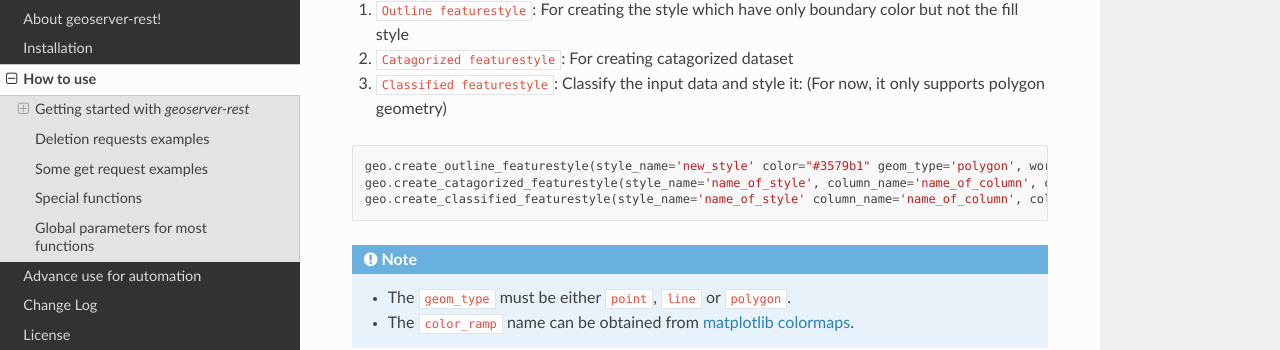
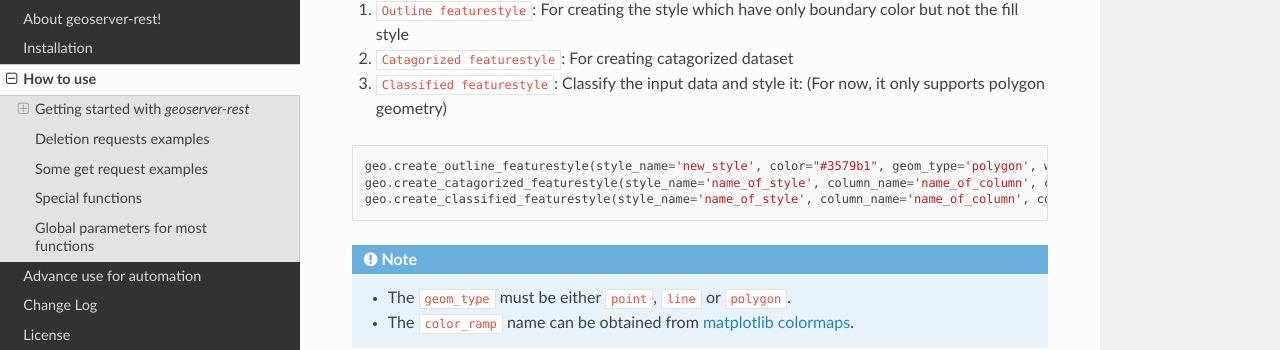
Before and after one commit to gicait/geoserver-rest, a Sphinx documentation site: the page built from docs/source/how_to_use.rst, in a window 1280 px wide and 900 px high, scrolled down 3556 px. Shown: the part 101-451 px from the top of the window. Built offline with Sphinx 7.4.7 and the Read the Docs theme 2.0.0, drawn with Linux system fonts in a browser that asks for light colours.

Commit message:
documentation: how to use section

```diff
--- a/docs/source/how_to_use.rst
+++ b/docs/source/how_to_use.rst
@@ -194,9 +194,9 @@ It is used for creating the style for ``point``, ``line`` and ``polygon`` dynami
 
 .. code-block:: python
 
-    geo.create_outline_featurestyle(style_name='new_style' color="#3579b1" geom_type='polygon', workspace='demo')
+    geo.create_outline_featurestyle(style_name='new_style', color="#3579b1", geom_type='polygon', workspace='demo')
     geo.create_catagorized_featurestyle(style_name='name_of_style', column_name='name_of_column', column_distinct_values=[1,2,3,4,5,6,7], workspace='demo')
-    geo.create_classified_featurestyle(style_name='name_of_style' column_name='name_of_column', column_distinct_values=[1,2,3,4,5,6,7], workspace='demo')
+    geo.create_classified_featurestyle(style_name='name_of_style', column_name='name_of_column', column_distinct_values=[1,2,3,4,5,6,7], workspace='demo')
 
 .. note::
 
```
Also changed, not shown: other parts of docs/source/how_to_use.rst (+2 -2 lines).
